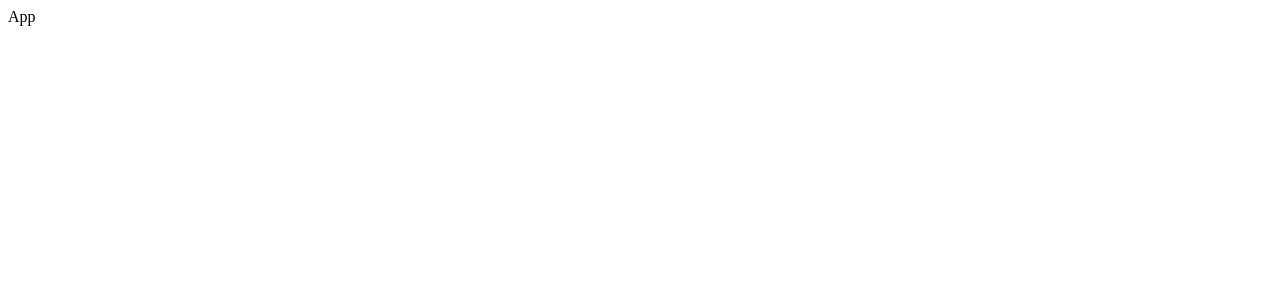
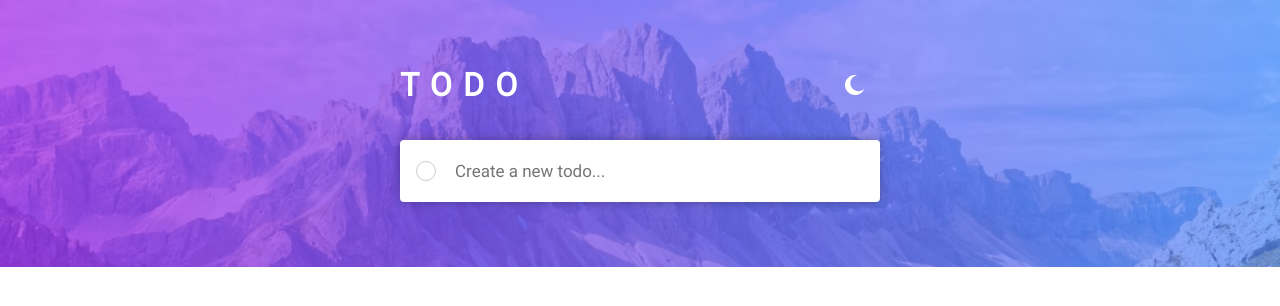
Before and after one commit to ubeyidah/todos-app, a React (Vite) app: page / in a window 1280 px wide. Shown: the top 306 px of the page. Built offline with nearby package versions, Linux system fonts and the light colour scheme.

Commit message:
header and todo add input ui

```diff
--- a/src/App.jsx
+++ b/src/App.jsx
@@ -1,6 +1,21 @@
 import React from "react";
+import { moonIcon } from "./assets/images";
 import "./index.css";
 
 export default function App() {
-  return <div>App</div>;
+  return (
+    <main className="container">
+      <header>
+        <h1 className="title">TODO</h1>
+        <button className="center">
+          <img src={moonIcon} alt="theme icon" />
+        </button>
+      </header>
+
+      <section className="inputs">
+        <div className="check-box"></div>
+        <input type="text" placeholder="Create a new todo..." />
+      </section>
+    </main>
+  );
 }
--- a/src/index.css
+++ b/src/index.css
@@ -0,0 +1,95 @@
+@font-face {
+  font-family: Roboto;
+  src: url(./assets/fonts/Roboto-Regular.ttf);
+}
+
+* {
+  margin: 0;
+  padding: 0;
+  box-sizing: border-box;
+  font-family: Roboto;
+}
+
+body {
+  min-height: 100vh;
+  background: url(./assets/images/bg-desktop-light.jpg) no-repeat;
+  background-size: contain;
+  background-position: top left;
+}
+
+.container {
+  max-width: 500px;
+  margin: 0 auto;
+  padding-top: 60px;
+  padding-left: 10px;
+  padding-right: 10px;
+}
+
+.container header {
+  display: flex;
+  align-items: center;
+  justify-content: space-between;
+}
+
+.container header .title {
+  color: white;
+  letter-spacing: 0.7rem;
+}
+
+.container header button {
+  border: none;
+  background: transparent;
+  cursor: pointer;
+  width: 50px;
+  height: 50px;
+  border-radius: 40px;
+  transition: all 0.3s;
+}
+
+.center {
+  display: flex;
+  align-items: center;
+  justify-content: center;
+}
+
+.container header button:hover {
+  background: #cccccc34;
+}
+
+.container header button:active {
+  background: transparent;
+}
+
+.container header button img {
+  height: 20px;
+  width: 20px;
+}
+
+/* input area */
+
+.container .inputs {
+  display: flex;
+  gap: 14px;
+  background: #fff;
+  padding: 16px;
+  border-radius: 4px;
+  margin-top: 30px;
+  box-shadow: 0 0 10px rgba(0, 0, 0, 0.3);
+  align-items: center;
+}
+
+.container .inputs .check-box {
+  width: 20px;
+  height: 20px;
+  border-radius: 20px;
+  border: 1px solid #ccc;
+  cursor: pointer;
+}
+
+.container .inputs input {
+  flex: 1;
+  font-size: 17px;
+  padding: 5px;
+  outline: none;
+  border: none;
+}
```
